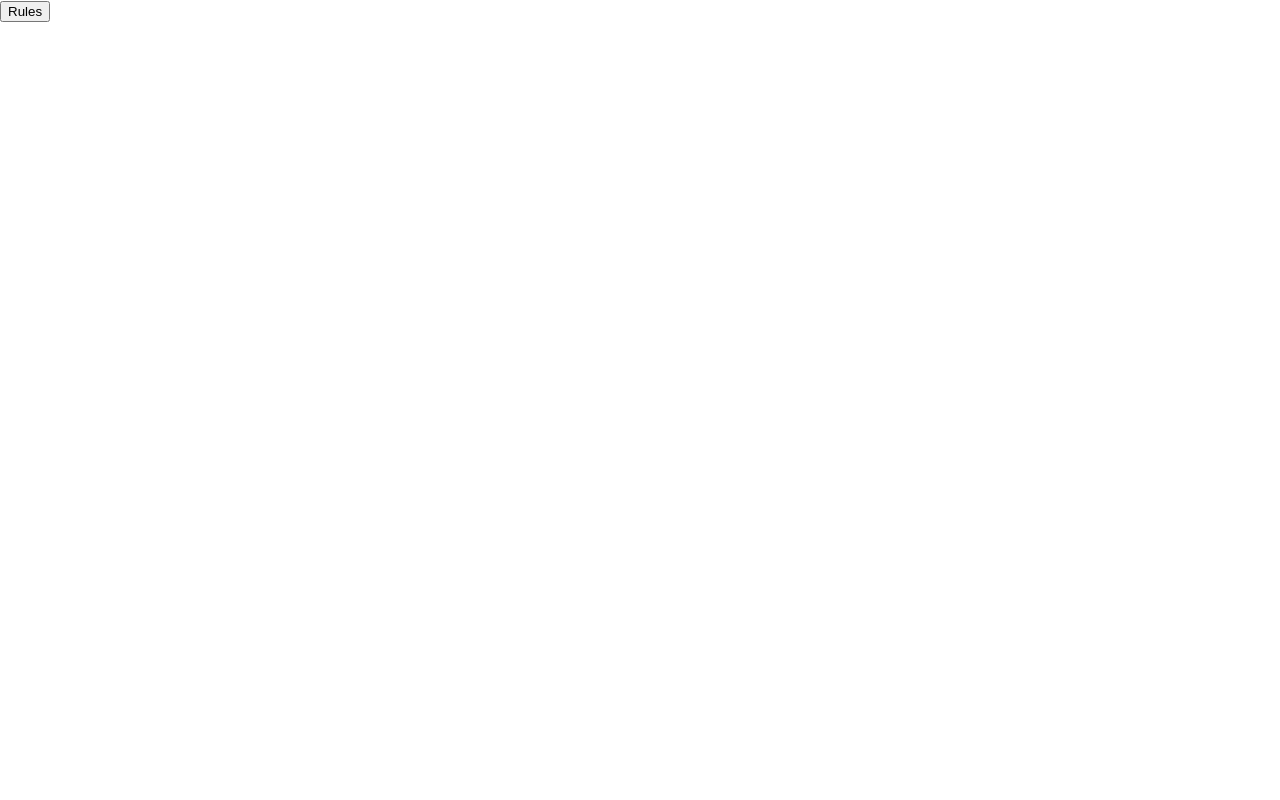
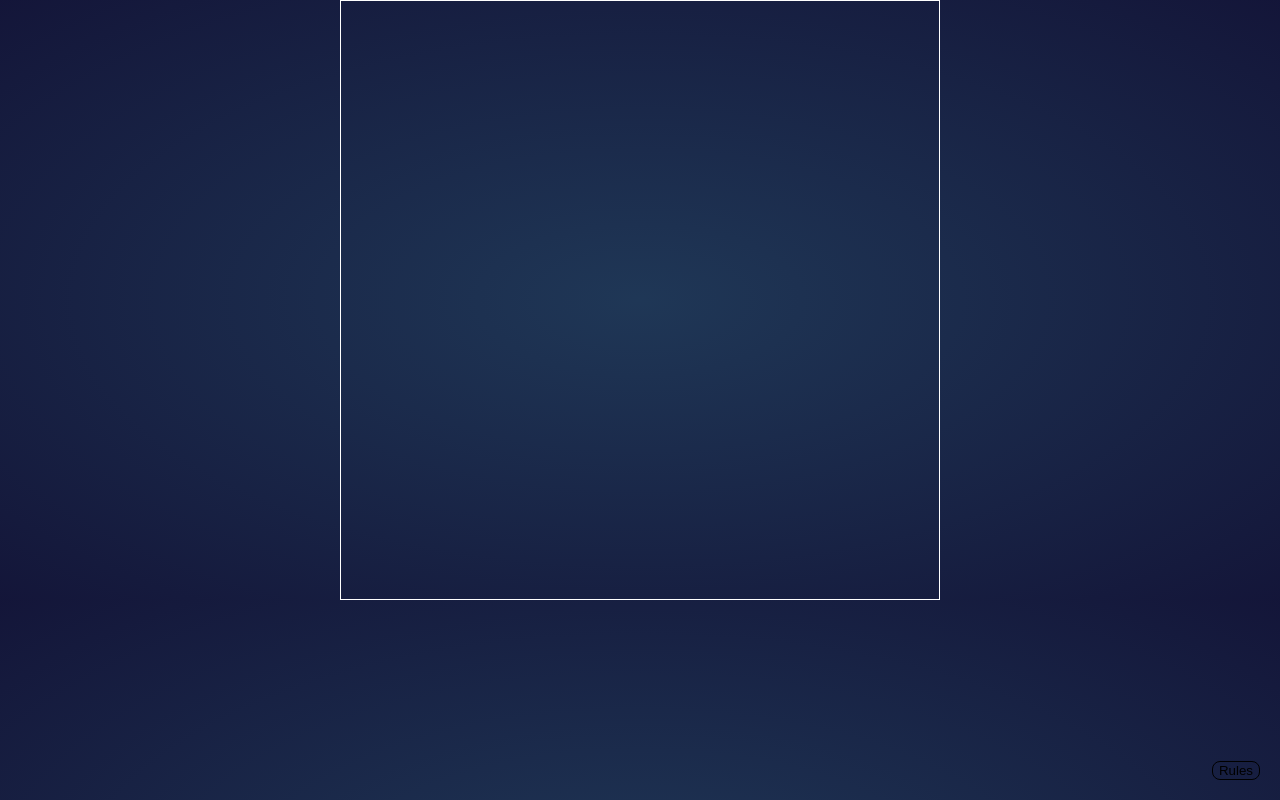
Before and after one commit to bugajewskam/rock-paper-scissors, a Next.js app: page / in a window 1280 px wide. Built offline with nearby package versions, Linux system fonts and the light colour scheme.

Commit message:
Add const score

```diff
--- a/pages/index.tsx
+++ b/pages/index.tsx
@@ -1,12 +1,14 @@
-import type { NextPage } from 'next'
-import Head from 'next/head'
-import Image from 'next/image'
-import { useState } from 'react'
-import AlertDialog from '../conponents/RulesDesktop'
-import styles from '../styles/Home.module.css'
+import type { NextPage } from "next";
+import Head from "next/head";
+import Image from "next/image";
+import { useState } from "react";
+import AlertDialog from "../conponents/RulesDesktop";
+import Start from "../conponents/start";
+import styles from "../styles/Home.module.css";
 
 const Home: NextPage = () => {
   const [open, setOpen] = useState(false);
+  const [score, setScore] = useState(0)
 
   const handleClickOpen = () => {
     setOpen(true);
@@ -16,11 +18,13 @@ const Home: NextPage = () => {
     setOpen(false);
   };
   return (
-    <><button onClick={handleClickOpen}>Rules</button>
-    <AlertDialog handleClose={handleClose} open={open} /></>
+    <><div className="open">
+      <button className="btnRules" onClick={handleClickOpen}>Rules</button>
+    </div>
+    <AlertDialog handleClose={handleClose} open={open} />
+    <Start/>
+    </>
+  );
+};
 
-
-  )
-}
-
-export default Home
+export default Home;
--- a/styles/globals.css
+++ b/styles/globals.css
@@ -4,6 +4,7 @@ body {
   margin: 0;
   font-family: -apple-system, BlinkMacSystemFont, Segoe UI, Roboto, Oxygen,
     Ubuntu, Cantarell, Fira Sans, Droid Sans, Helvetica Neue, sans-serif;
+    background-image: radial-gradient(hsl(214, 47%, 23%), hsl(237, 49%, 15%));
 }
 
 a {
@@ -14,3 +15,38 @@ a {
 * {
   box-sizing: border-box;
 }
+.rules{
+  margin: auto;
+  display: flex;
+  justify-content: space-between;
+  align-items: center;
+  width: 300px;
+
+}
+button{
+  border:none;
+  background-color: transparent;
+}
+.open{
+  display: block;
+  position:absolute;
+  bottom: 20px;
+  right: 20px;
+}
+.btnRules{
+  border: solid 1px black;
+  background-color: transparent;
+  border-radius: 8px;
+}
+.start{
+
+  width: 600px;
+  height: 600px;
+  display: flex;
+  margin:auto;
+  border: solid white 1px;
+  background-color: transparent;
+}
+.logo{
+
+}
```
